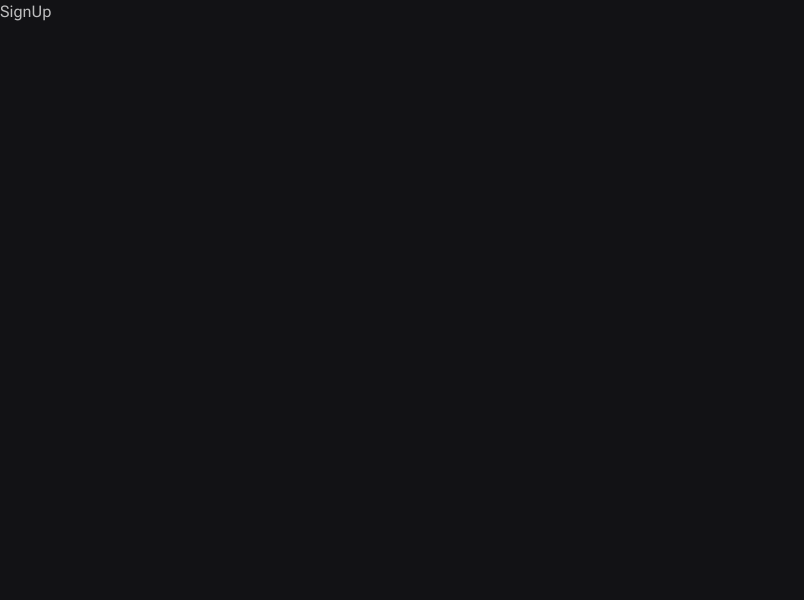
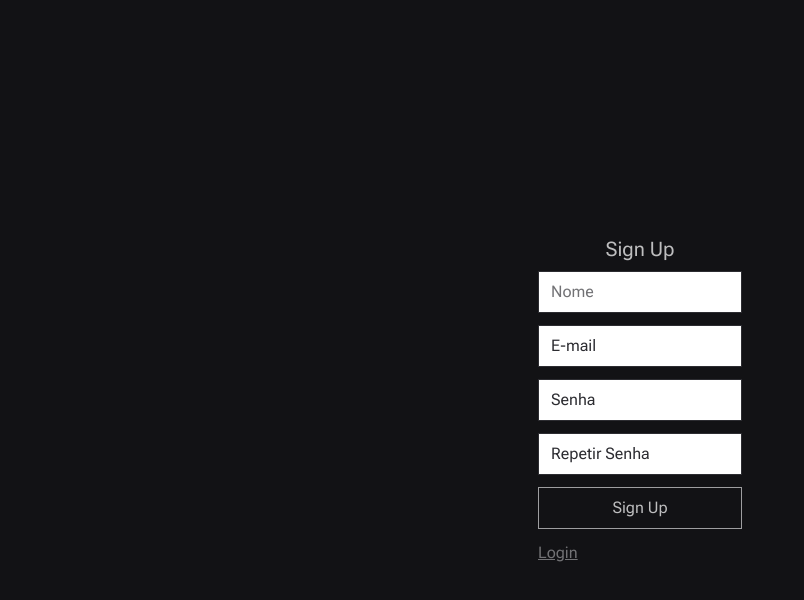
Before and after one commit to samuelsilvati/task-flow, a Next.js app: page /signup in a window 1280 px wide. Shown: the top 600 px of the page, without its empty margins (0-804 px from the left). Built offline with nearby package versions, Linux system fonts and the light colour scheme; no server answers.

Commit message:
feat: create signup page

```diff
--- a/src/app/signup/page.tsx
+++ b/src/app/signup/page.tsx
@@ -1,3 +1,55 @@
-export default function signup() {
-  return <div>SignUp</div>
+'use client'
+import { api } from '@/lib/api'
+import Link from 'next/link'
+import { useRouter } from 'next/navigation'
+import { FormEvent } from 'react'
+
+export default function Signup() {
+  const router = useRouter()
+  async function handleSignup(event: FormEvent<HTMLFormElement>) {
+    event.preventDefault()
+    const formData = new FormData(event.currentTarget)
+
+    try {
+      if (formData.get('password') === formData.get('confirmPassword')) {
+        await api.post('/signup', {
+          name: formData.get('name'),
+          email: formData.get('email'),
+          password: formData.get('password'),
+        })
+        router.push('/auth')
+      }
+    } catch (err) {
+      console.log(err)
+    }
+  }
+  return (
+    <div className="flex h-full w-full flex-col items-center justify-center">
+      <h1 className="pb-2 text-xl">Sign Up</h1>
+      <form
+        onSubmit={handleSignup}
+        className="flex flex-col gap-3 text-gray-800"
+      >
+        <input
+          type="text"
+          placeholder="Nome"
+          name="name"
+          className="placeholder-gray-300"
+        />
+        <input type="email" placeholder="E-mail" name="email" />
+        <input type="password" placeholder="Senha" name="password" />
+        <input
+          type="password"
+          placeholder="Repetir Senha"
+          name="confirmPassword"
+        />
+        <button type="submit" className="border py-2 text-gray-100">
+          Sign Up
+        </button>
+        <Link href="/auth" className="text-gray-300 underline">
+          Login
+        </Link>
+      </form>
+    </div>
+  )
 }
```
